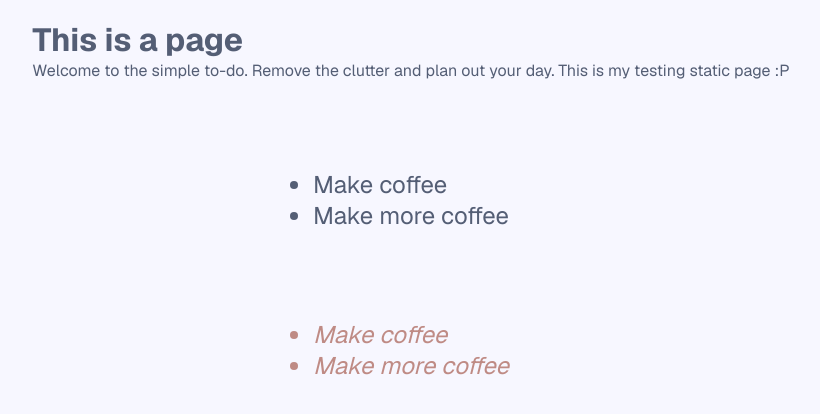
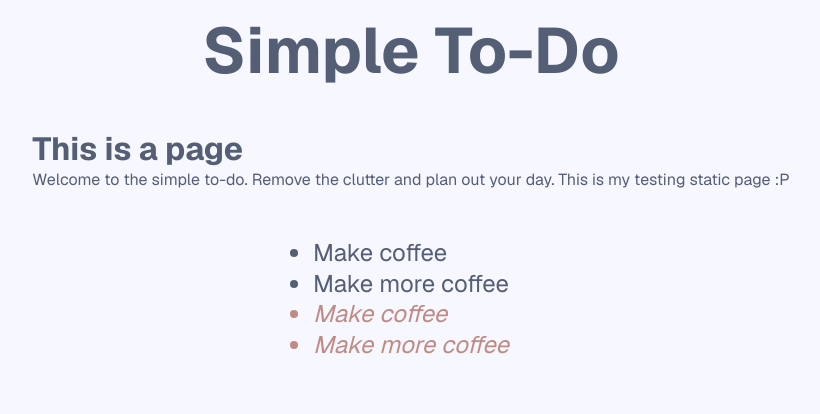
Before and after one commit to kiera550/simpletodo, a Next.js app: page / in a window 1280 px wide. Shown: the top 414 px of the page, without its empty margins (229-1049 px from the left). Built offline with nearby package versions, Linux system fonts and the light colour scheme.

Commit message:
Adding title wip

```diff
--- a/src/app/layout.js
+++ b/src/app/layout.js
@@ -1,5 +1,6 @@
-import { Geist, Geist_Mono } from "next/font/google";
+import { Geist, Geist_Mono, Newsreader } from "next/font/google";
 import "./globals.css";
+
 
 const geistSans = Geist({
   variable: "--font-geist-sans",
@@ -11,6 +12,10 @@
   subsets: ["latin"],
 });
 
+const newsreader = Newsreader({
+  variable: "--font-newsreader",
+  subsets: ["latin"],
+})
 export const metadata = {
   title: "Create Next App",
   description: "Generated by create next app",
--- a/src/app/page.js
+++ b/src/app/page.js
@@ -4,6 +4,9 @@
 export default function Home() {
   return (
     <div className={styles.page}>
+      <div className={styles.myTitle}>
+        <h1>Simple To-Do</h1>
+      </div>
       <div className="header">
         <h1>This is a page</h1>
         <p> Welcome to the simple to-do. Remove the clutter and plan out your day.
--- a/src/app/page.module.css
+++ b/src/app/page.module.css
@@ -16,6 +16,10 @@
   font-family: var(--font-geist-sans);
 }
 
+.myTitle{
+  font-size: xx-large;
+  font-family: var(--font-newsreader);
+}
 .lists{
   font-size: x-large;
 }
```
